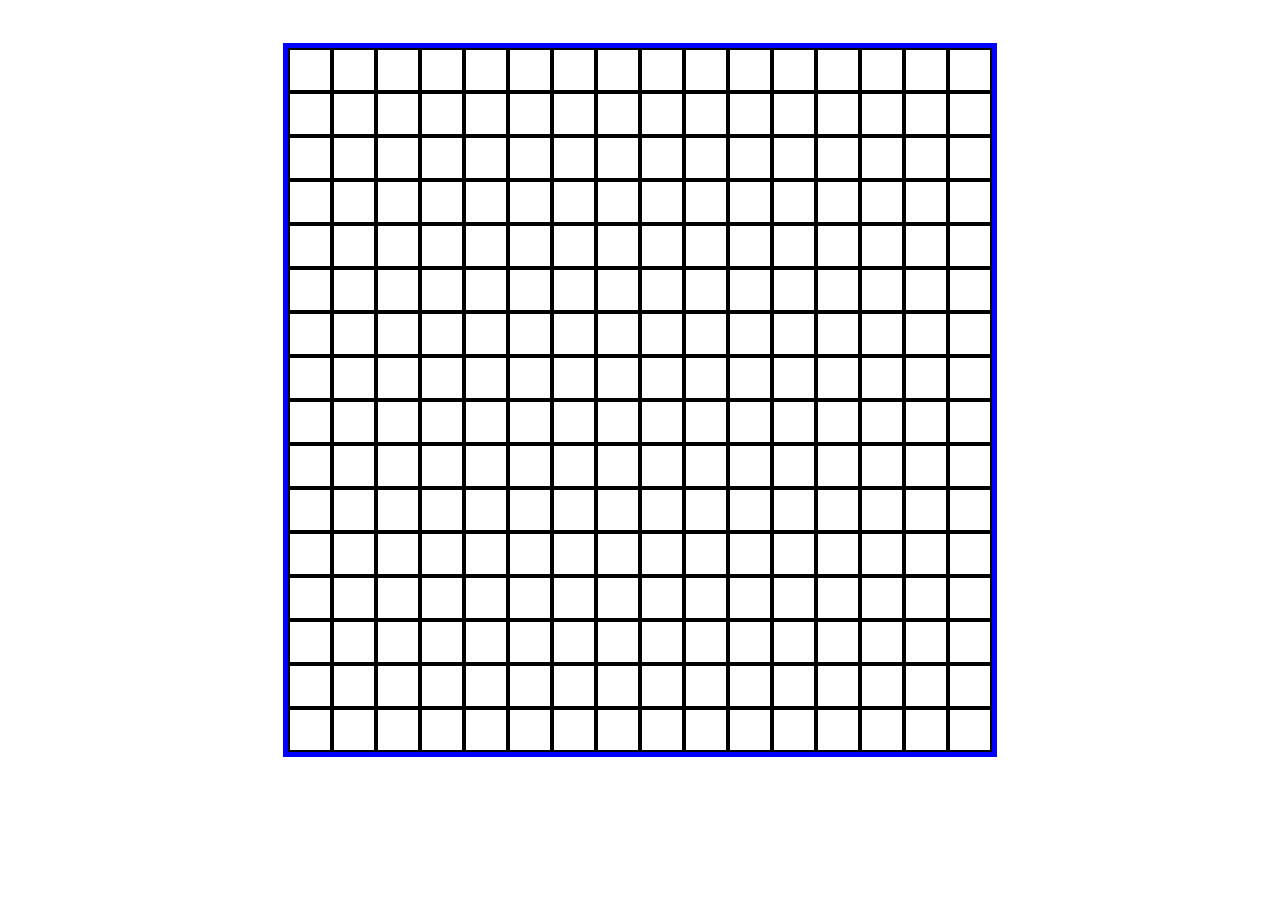
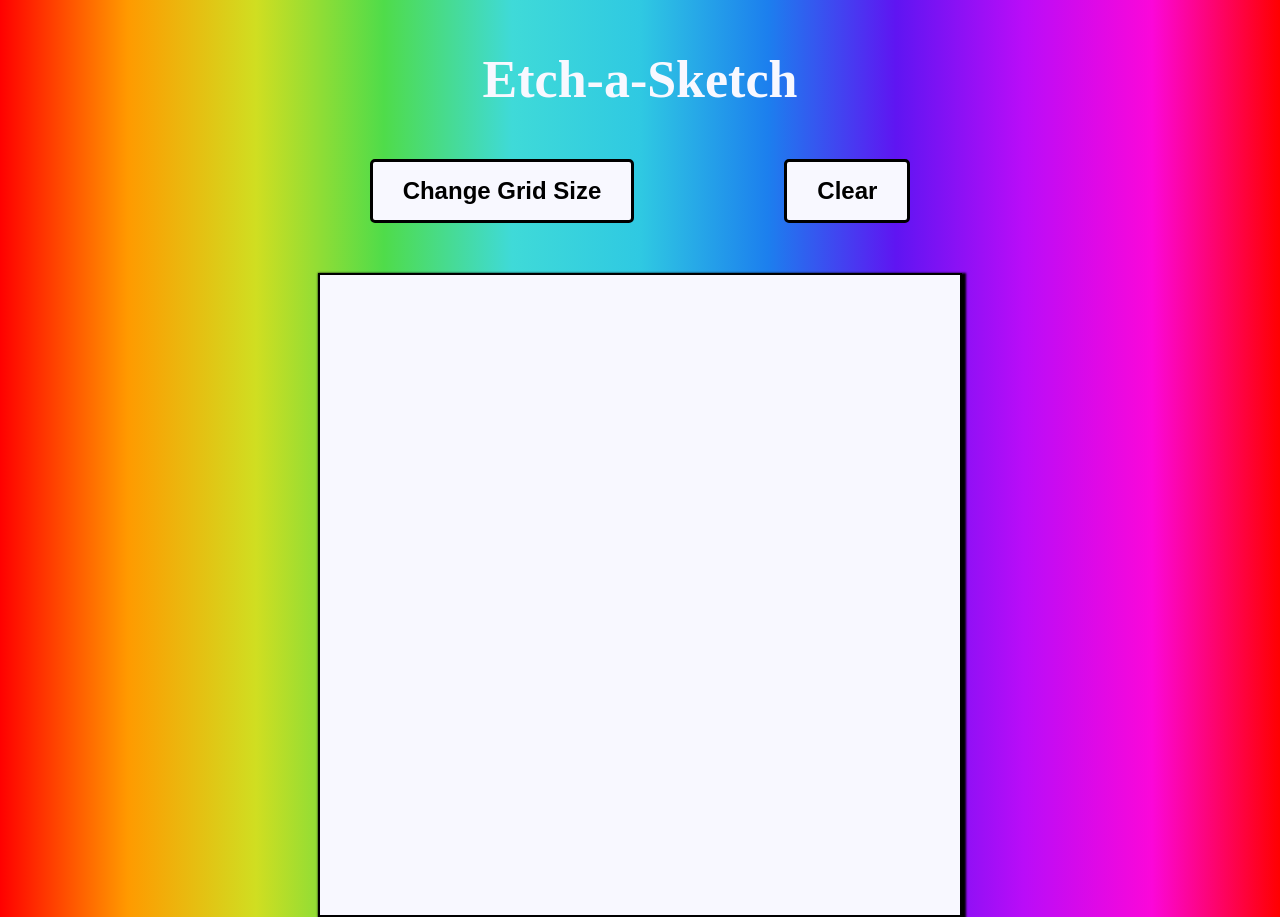
Before and after one commit to Modder65/Etch-a-Sketch, a plain HTML site: page index.html in a window 1280 px wide. Before the commit the page ends 800 px from the top, so only its background shows below. Drawn offline with Linux system fonts and the light colour scheme.

Commit message:
Re-styled the page and added 2 buttons that allow the user to change the size of the grid or clear the colors they previously added to the grid

```diff
--- a/index.html
+++ b/index.html
@@ -7,9 +7,15 @@
     </head>
     <body>
         <header>
-
+            <div class="headerText">
+                <h1>Etch-a-Sketch</h1>
+            </div>
         </header>
-        <div class="masterContainer">
+        <div class="buttonContainer">
+            <button id="resetButton">Change Grid Size</button>
+            <button id="clearButton">Clear</button>
+        </div>
+        <div id="masterContainer">
             <div id="gridContainer"></div>
         </div>
     </body>
--- a/script.js
+++ b/script.js
@@ -1,5 +1,9 @@
+const masterContainer = document.getElementById('masterContainer');
 const gridContainer = document.getElementById('gridContainer');
 const gridSquares = document.getElementsByClassName('gridSquare'); //becomes an array of values
+const resetGrid = document.getElementById('resetButton');
+const clearGrid = document.getElementById('clearButton');
+
 
 //function that includes a nested for loop
 //the first loop creates a div with the class gridColumn 16 times
@@ -7,13 +11,13 @@ const gridSquares = document.getElementsByClassName('gridSquare'); //becomes an
 //everytime the first loop creates 1 gridColumn div, the second
 //loop creates 16 gridSquare divs and appends them all to the single gridColumn div.
 //In conjunction with css rules using flexbox, this creates a 16x16 grid of squares
-function createGrid() {
-    for (let i = 0; i < 16; i++) {
+function createGrid(squareCount) {
+    for (let i = 0; i < squareCount; i++) {
         const gridColumn = document.createElement('div');
         gridColumn.className = "gridColumn";
         gridContainer.appendChild(gridColumn);
 
-        for (let i = 0; i < 16; i++) {
+        for (let i = 0; i < squareCount; i++) {
         const createSquare = document.createElement('div');
         createSquare.className = "gridSquare";
         gridColumn.appendChild(createSquare);
@@ -21,7 +25,25 @@ function createGrid() {
     }
 }
 
-createGrid();
+createGrid(16);
+
+//used in the resetGrid button click event to remove the current grid before adding the new one
+//based on the users choice to prevent the old grid from being included in the new grid
+function removeAllChildren(parent) {
+    while (parent.firstChild) {
+        parent.removeChild(parent.firstChild);
+    }
+}
+
+//function to generate random RGB color value to pass to the mouseover function
+//for styling the etch-a-sketch
+function randomRGB() {
+    let x = Math.floor(Math.random() * 256);
+    let y = Math.floor(Math.random() * 256);
+    let z = Math.floor(Math.random() * 256);
+    let RGBColor = "rgb(" + x + "," + y + "," + z + ")";
+    return RGBColor;
+}
 
 
 //the for loop iterates through the gridSquares array as long as i is less than the length of the array
@@ -31,6 +53,31 @@ createGrid();
 //length of the array. This will never occur because the length of an array is always 1 more than its last index value.
 for (let i = 0; i < gridSquares.length; i++) {
     gridSquares[i].addEventListener('mouseover', function() {
-        gridSquares[i].style.background = "red";
+        gridSquares[i].style.background = randomRGB();
     });
 }
+
+
+//adds click event to the reset grid button on the page that allows the user to input a custom value for
+//the number of squares on each side of the grid
+resetGrid.addEventListener('click', function () {
+    let userChoice = prompt("How many squares per side? (Max is 100)");
+    removeAllChildren(gridContainer);
+    createGrid(parseInt(userChoice));
+    //reincluded the mouseover event in the resetbutton function otherwise
+    //the color change that occurs on the divs when moused over will no longer
+    //function after the grid is reset by the user
+    for (let i = 0; i < gridSquares.length; i++) {
+        gridSquares[i].addEventListener('mouseover', function() {
+            gridSquares[i].style.background = randomRGB();
+        });
+    }
+});
+
+//adds click event to the clear button on the page that allows the user to erase all the color they added
+//to the etch-a-sketch grid to start over
+clearGrid.addEventListener('click', function () {
+    for (let i = 0; i < gridSquares.length; i++) {
+        gridSquares[i].style.background = "white";
+    }
+});
--- a/styles.css
+++ b/styles.css
@@ -1,17 +1,38 @@
 body {
     margin: 0;
+    background: linear-gradient(90deg, rgba(255,0,0,1) 0%, rgba(255,154,0,1) 10%, rgba(208,222,33,1) 20%, rgba(79,220,74,1) 30%, rgba(63,218,216,1) 40%, rgba(47,201,226,1) 50%, rgba(28,127,238,1) 60%, rgba(95,21,242,1) 70%, rgba(186,12,248,1) 80%, rgba(251,7,217,1) 90%, rgba(255,0,0,1) 100%);
 }
 
-.masterContainer {
+header {
+    display: flex;
+    justify-content: center;
+}
+
+.headerText {
+    display: flex;
+    justify-content: center;
+}
+
+h1 {
+    margin: 0;
+    margin-top: 50px;
+    font-size: 52px;
+    color: ghostwhite;
+    font-weight: bold;
+}
+
+#masterContainer {
     display: flex;
     justify-content: center;
     align-items: center;
-    height: 100vh;
+    margin-top: 50px;
 }
 
 #gridContainer {
     display: flex;
-    border: 5px solid blue;
+    border: 2px solid black;
+    background-color: ghostwhite;
+    box-shadow: 2px 2px 2px 2px;
 }
 
 .gridColumn {
@@ -22,5 +43,20 @@ body {
 .gridColumn div {
     width: 40px;
     height: 40px;
-    border: 2px solid black;
 }
+
+.buttonContainer {
+    display: flex;
+    justify-content: center;
+    gap: 150px;
+    margin-top: 50px;
+}
+
+.buttonContainer button {
+    padding: 15px 30px 15px 30px;
+    font-size: 24px;
+    background-color: ghostwhite;
+    border: 3px solid black;
+    border-radius: 5px;
+    font-weight: bold;
+}
```
